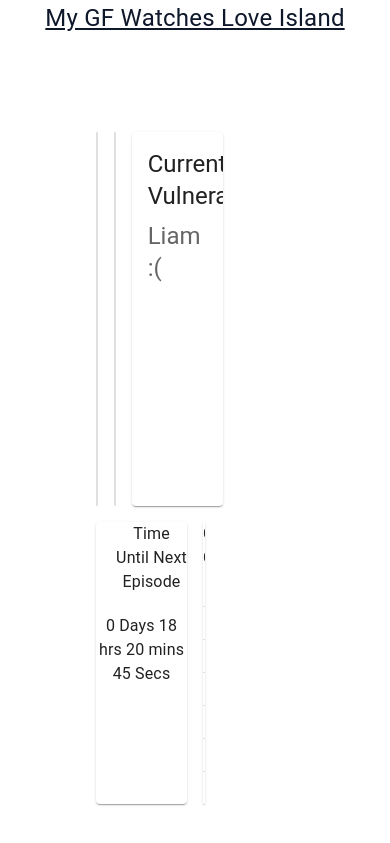
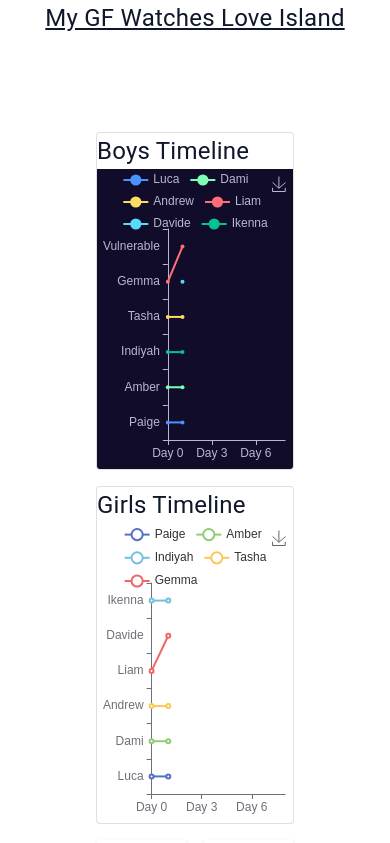
Before and after one commit to arctheowl/LoveIsland, a Next.js app: page /Components/LineGraph in a window 390 px wide. Shown: the top 843 px of the page. Built offline with nearby package versions, Linux system fonts and the light colour scheme.

Commit message:
Fixed for mobile

```diff
--- a/pages/Components/CurrentCouples.tsx
+++ b/pages/Components/CurrentCouples.tsx
@@ -25,7 +25,7 @@
 
 export default function BasicTable() {
   return (
-    <Card className="lg:col-span-6 sm:col-span-12 text-center">
+    <Card className="lg:col-span-6 col-span-12 text-center">
       <Typography>Current Couples</Typography>
       <TableContainer component={Paper}>
         <Table size="small" aria-label="simple table">
--- a/pages/Components/LineGraph.tsx
+++ b/pages/Components/LineGraph.tsx
@@ -17,7 +17,7 @@
             My GF Watches Love Island
           </Typography>
       <div className="grid grid-cols-12 gap-4 p-24">
-        <Card variant="outlined" className="lg:col-span-6 sm:col-span-12">
+        <Card variant="outlined" className="lg:col-span-6 col-span-12">
           <Typography sx={{ fontSize: 24 }} className="text-slate-900 ">
             Boys Timeline
           </Typography>
@@ -30,7 +30,7 @@
           />
         </Card>
 
-        <Card variant="outlined" className="lg:col-span-6 sm:col-span-12">
+        <Card variant="outlined" className="lg:col-span-6 col-span-12">
           <Typography sx={{ fontSize: 24 }} className="text-slate-900 ">
             Girls Timeline
           </Typography>
```
